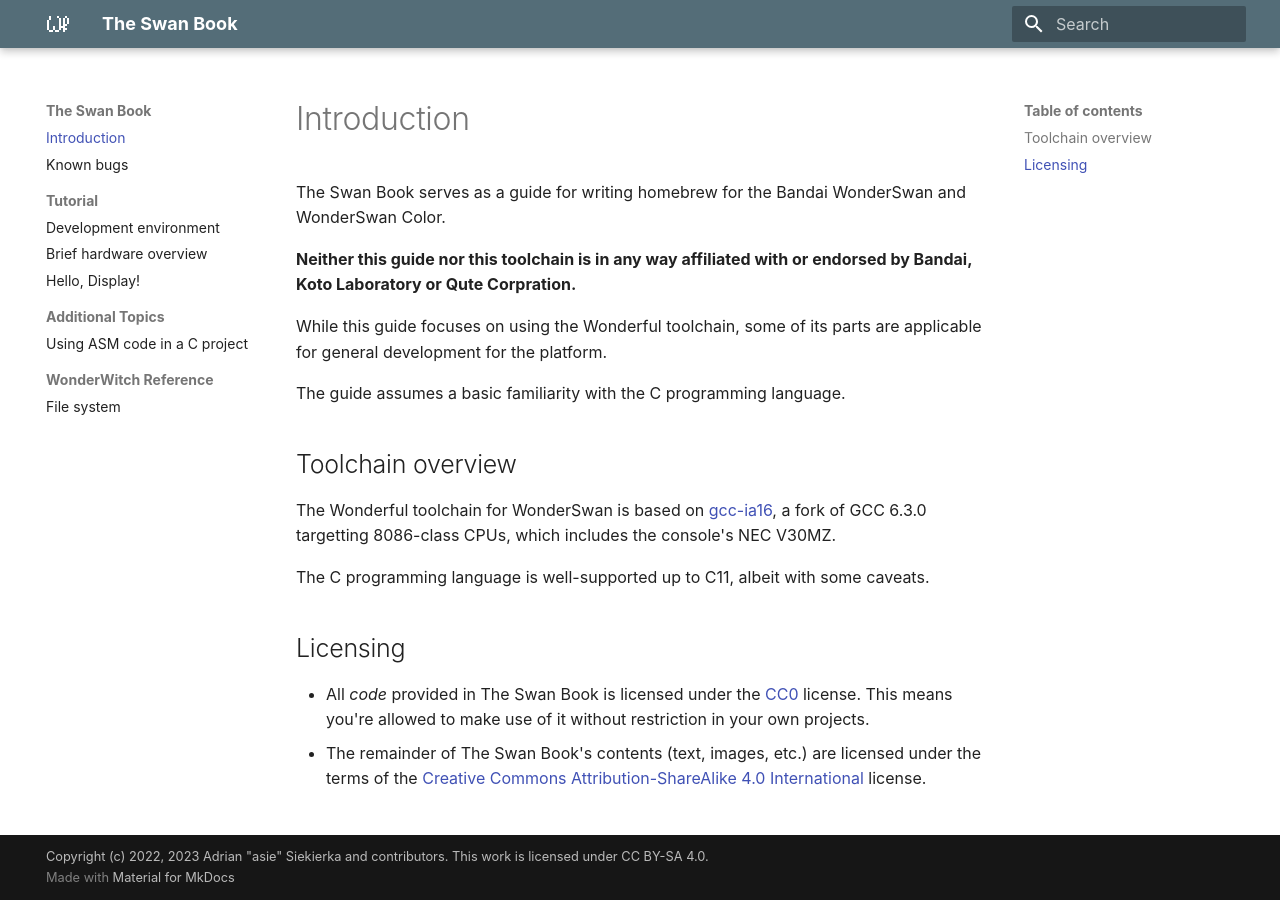
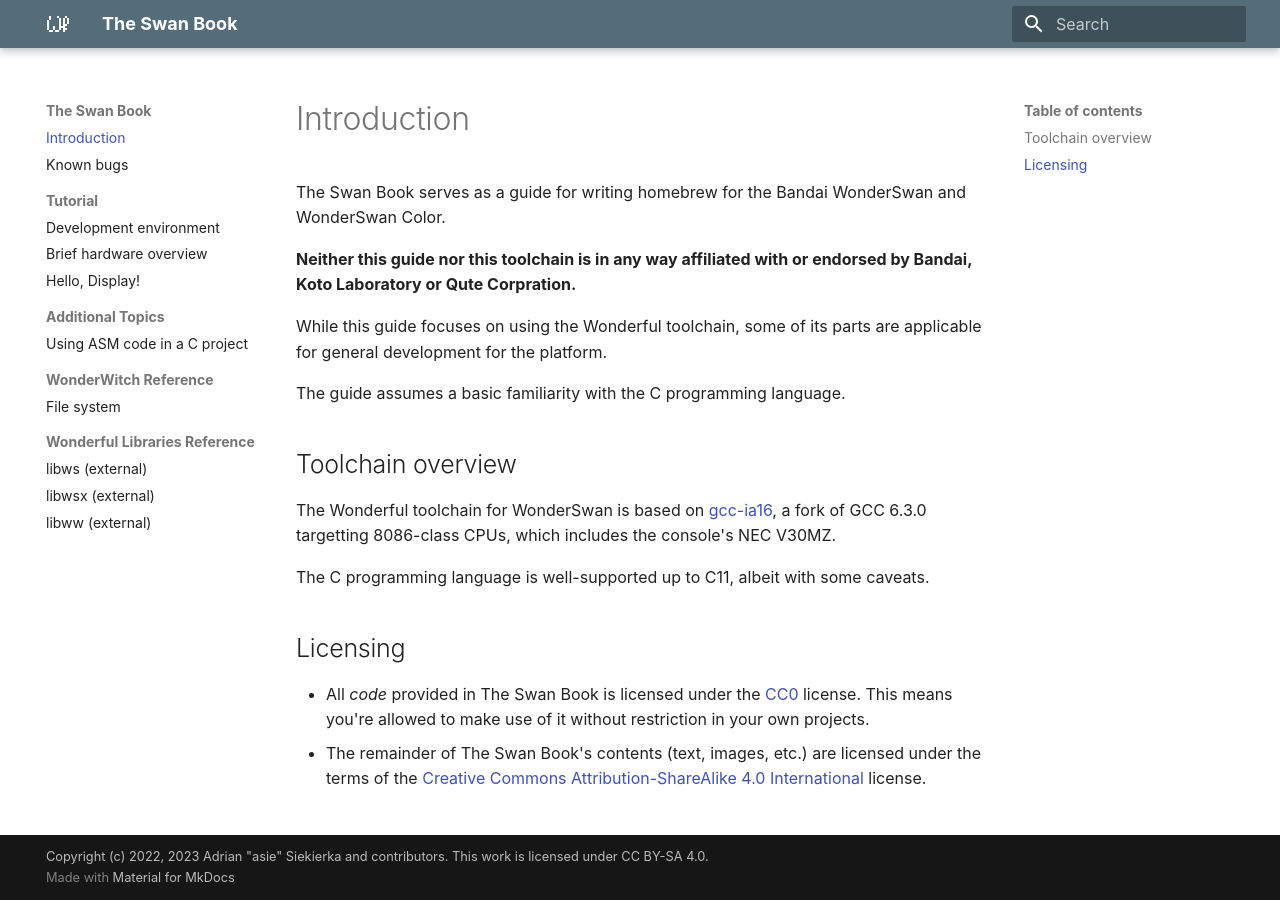
Before and after one commit to Alto-27/target-wswan-guide, an MkDocs documentation site: the page built from docs/index.md, in a window 1280 px wide. Built offline with MkDocs 1.6.1 and Material for MkDocs 9.7.7, drawn with Linux system fonts in a browser that asks for light colours.

Commit message:
add library reference links

```diff
--- a/mkdocs.yml
+++ b/mkdocs.yml
@@ -45,3 +45,7 @@ nav:
     - 'topics/c-asm-interop.md'
   - 'WonderWitch Reference':
     - 'reference-wwitch/file-system.md'
+  - 'Wonderful Libraries Reference':
+    - 'libws (external)': 'https://wonderful.asie.pl/doc/libws'
+    - 'libwsx (external)': 'https://wonderful.asie.pl/doc/libwsx'
+    - 'libww (external)': 'https://wonderful.asie.pl/doc/libww'
```
